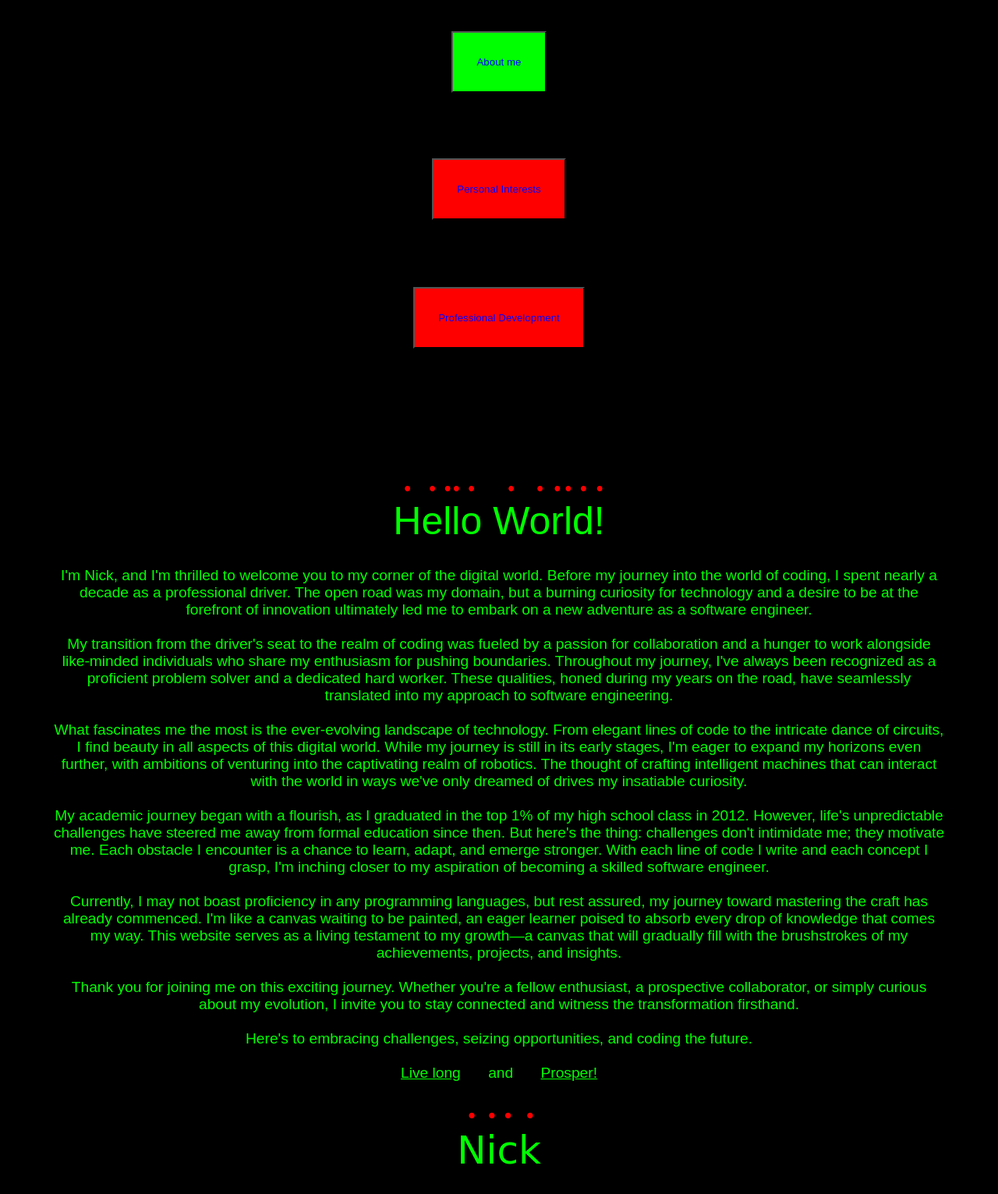
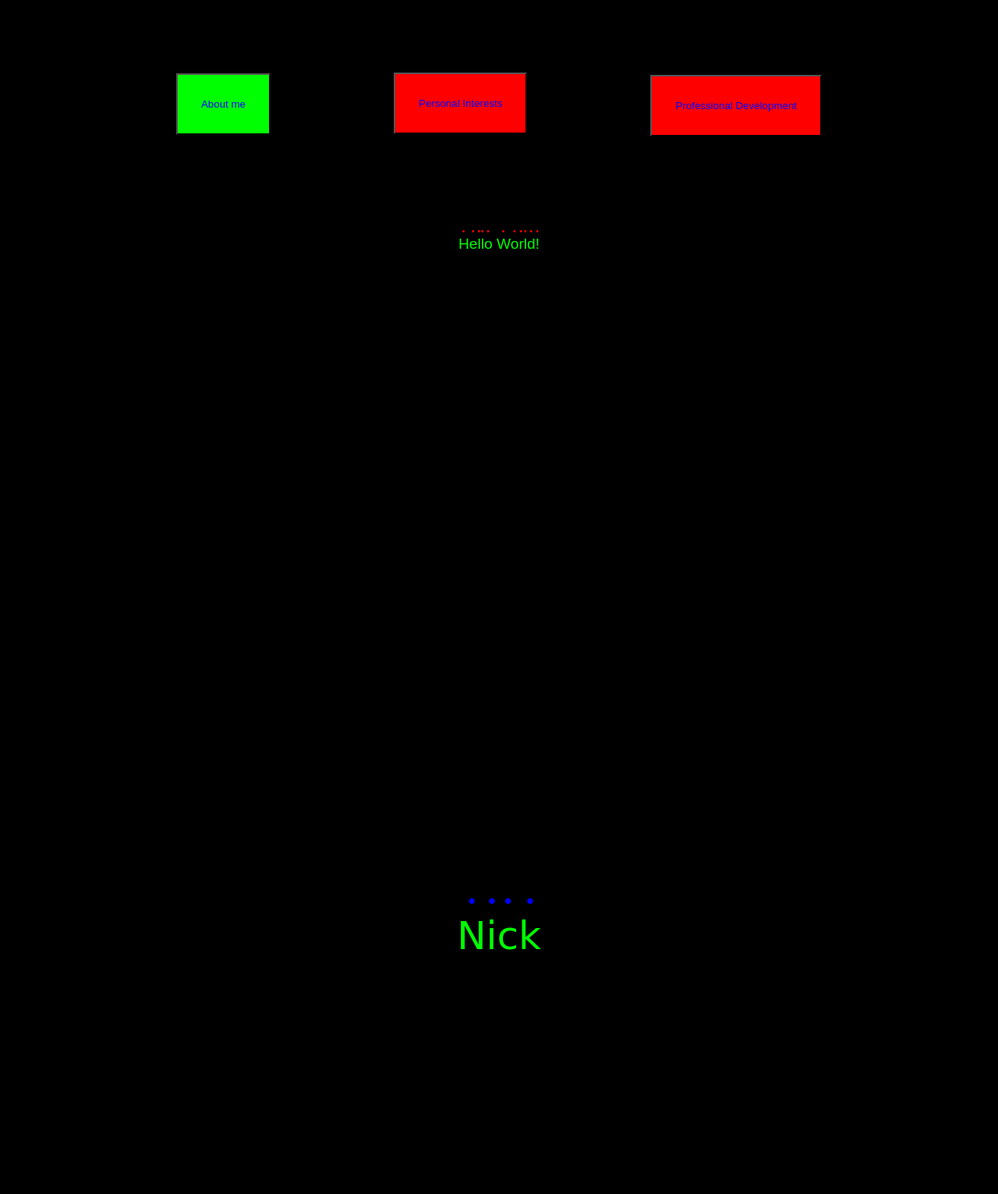
Before and after one commit to Nicky0660/my-personal-website, a plain HTML site: page index.html in a window 1280 px wide. Shown: the part 203-1734 px from the top of the page at 78% size. After the commit the page ends 1628 px from the top, so only its background shows below. Drawn offline with Linux system fonts and the light colour scheme.

Commit message:
about me button enable

```diff
--- a/index.html
+++ b/index.html
@@ -3,16 +3,17 @@
   <head>
     <link rel="stylesheet" href="style.css">
     <title>Nick's evolution of coding</title>
-    <script src="script.js"></script>
+    <script defer src="script.js"></script>
   </head>
   <body>
-     <h1 id="title">Nick's evolution of coding</h1>
-    <h2><button class="buttons" id="aboutmebutton" type="button">About me</button></h2>
-    <h3><button class="buttons" type="button">Personal Interests</button></h3>
-    <h4><button class="buttons" type="button">Professional Development</button></h4>
-        <p>
-          <div id="intro">Hello World!</div>
-           I'm Nick, and I'm thrilled to welcome you to my corner of the digital world. Before my journey into the world of coding, I spent nearly a decade as a professional driver. The open road was my domain, but a burning curiosity for technology and a desire to be at the forefront of innovation ultimately led me to embark on a new adventure as a software engineer.<br><br>
+    <h1 id="title">Nick's evolution of coding</h1>
+    <div id="containerbuttons">
+      <h2><button class="buttons" id="aboutmebutton" type="button">About me</button></h2>
+      <h3><button class="buttons" id="personalinterestbutton" type="button">Personal Interests</button></h3>
+      <h4><button class="buttons" id="professionaldevelopmentbutton" type="button">Professional Development</button></h4>
+    </div>
+    <div id="intro">Hello World!</div>
+    <p id="aboutmeparagraph">I'm Nick, and I'm thrilled to welcome you to my corner of the digital world. Before my journey into the world of coding, I spent nearly a decade as a professional driver. The open road was my domain, but a burning curiosity for technology and a desire to be at the forefront of innovation ultimately led me to embark on a new adventure as a software engineer.<br><br>
 
             My transition from the driver's seat to the realm of coding was fueled by a passion for collaboration and a hunger to work alongside like-minded individuals who share my enthusiasm for pushing boundaries. Throughout my journey, I've always been recognized as a proficient problem solver and a dedicated hard worker. These qualities, honed during my years on the road, have seamlessly translated into my approach to software engineering.<br><br>
 
@@ -27,8 +28,8 @@
             Here's to embracing challenges, seizing opportunities, and coding the future.<br><br>
 
             <span style="text-decoration-line:underline" >Live long</span> and <span style="text-decoration-line:underline">Prosper!</span>
-          <div>Nick</div>
-        </p>
+          <div id="name">Nick</div>
+    </p>
 
 
   </body>
--- /dev/null
+++ b/script.js
@@ -0,0 +1,11 @@
+const aboutmebutton = document.getElementById("aboutmebutton")
+    aboutmebutton.addEventListener('click', function(){
+        const aboutme = document.getElementById("aboutmeparagraph")
+        console.log(aboutme.style.visibility)
+        if (aboutme.style.visibility === "hidden"){
+            aboutme.style.visibility = "visible"
+    }else{
+        (aboutme.style.visibility === "visible")
+        aboutme.style.visibility = "hidden"
+    }
+    })
--- a/style.css
+++ b/style.css
@@ -3,7 +3,7 @@
     padding: 30px;
 
 }
-    h1 {
+h1 {
     color: rgb(17, 24, 237);
     font-weight: bold;
     text-decoration: underline;
@@ -12,12 +12,17 @@
     text-align: center;
 }
 .buttons{
+    position: relative;
     color: blue;
     background-color: red;
 }
 #aboutmebutton{
     background-color: #0f0;
-
+}
+#containerbuttons{
+    display: flex;
+    flex-direction: row;
+    justify-content: space-evenly;
 }
 body {
     background-color: black ;
@@ -26,16 +31,18 @@ body {
     font-stretch: expanded;
     color: #0f0;
     text-align: center;
-  }
-  div#intro{
-    font-family: Copperplate, papyrus, fantasy;
-
-  }
-  div {
+}
+div#intro{
+    text-emphasis: filled red;
+}
+div#name {
     font-family: "Brush Script MT" , "lucida handwriting", cursive;
     font-size: 50px;
-    text-emphasis: filled red;
-  }
+    text-emphasis: filled blue;
+}
+#aboutmeparagraph {
+    visibility: hidden;
+}
 
   use css to show different parts
   visibility hidden propertY?
```
